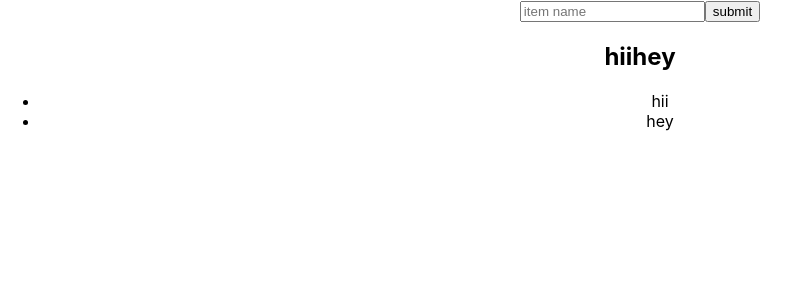
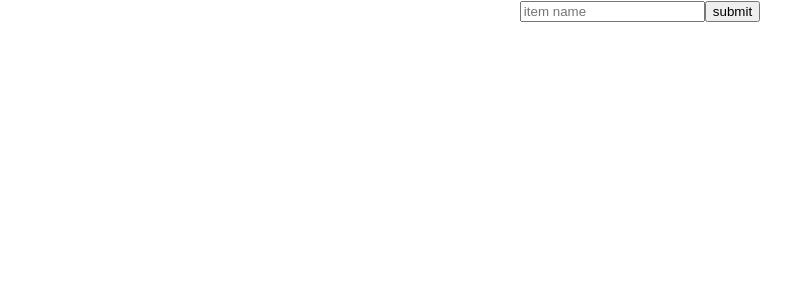
Before and after one commit to surajkawadkar/Hooks-snippet, a React (Create React App) app: page / in a window 1280 px wide. Shown: the top 300 px of the page, without its empty margins (0-800 px from the left). Built offline with nearby package versions, Linux system fonts and the light colour scheme.

Commit message:
map function added correctly

```diff
--- a/src/components/Array.js
+++ b/src/components/Array.js
@@ -1,12 +1,14 @@
 import React, {useState} from 'react'
 // doesnt work
 function Array() {
-    const [items, setItems] = useState(["hii","hey"])
+    const [items, setItems] = useState([])
     const [element, setElement] = useState("")
 
 
-    const handleSubmit = () =>{
+    const handleSubmit = (e) =>{
+        e.preventDefault();
          setItems([...items,element])
+
 
 
 
@@ -14,21 +16,21 @@ function Array() {
     return (
         <div>
             <input type="text"
-           //value ={element}
+           value ={element}
             placeholder="item name"
             onChange={e=> setElement(e.target.value)}
 
              />
 
 
-             <button type="submit" onClick={handleSubmit} >submit</button>
+             <button type="submit" defaultValue="Reset" onClick={handleSubmit} >submit</button>
 
 
             <div>
-                <h2>{items}</h2>
+
                 <ul>
                     {
-                        items.map(item=><li >{item}</li>)
+                        items.map((item,index)=><li key = {index} >{item}</li>)
                     }
                 </ul>
             </div>
```
